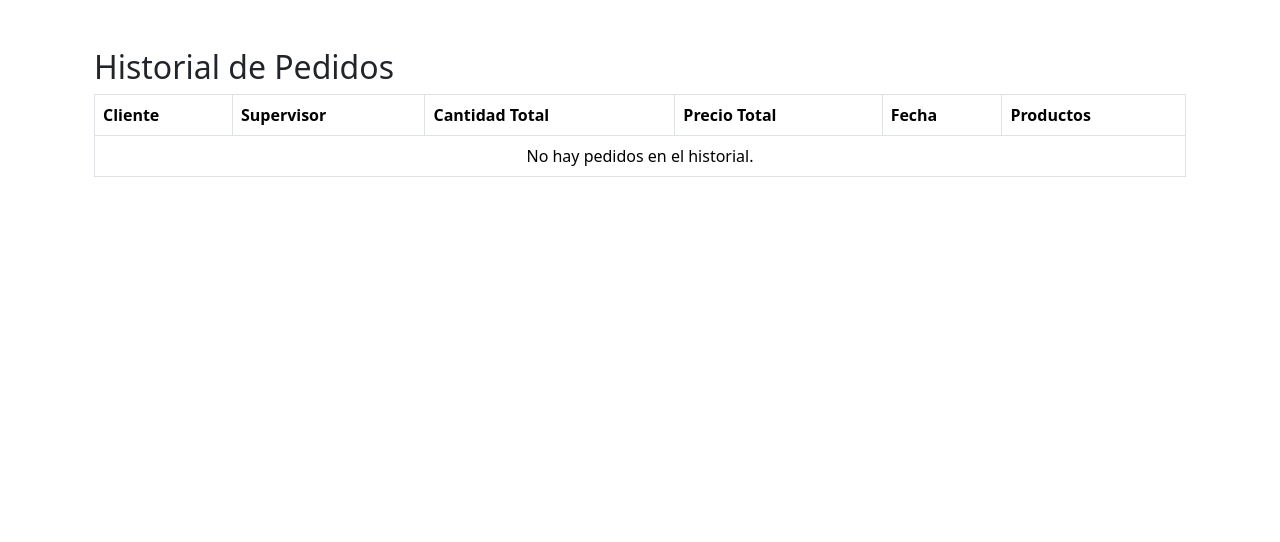
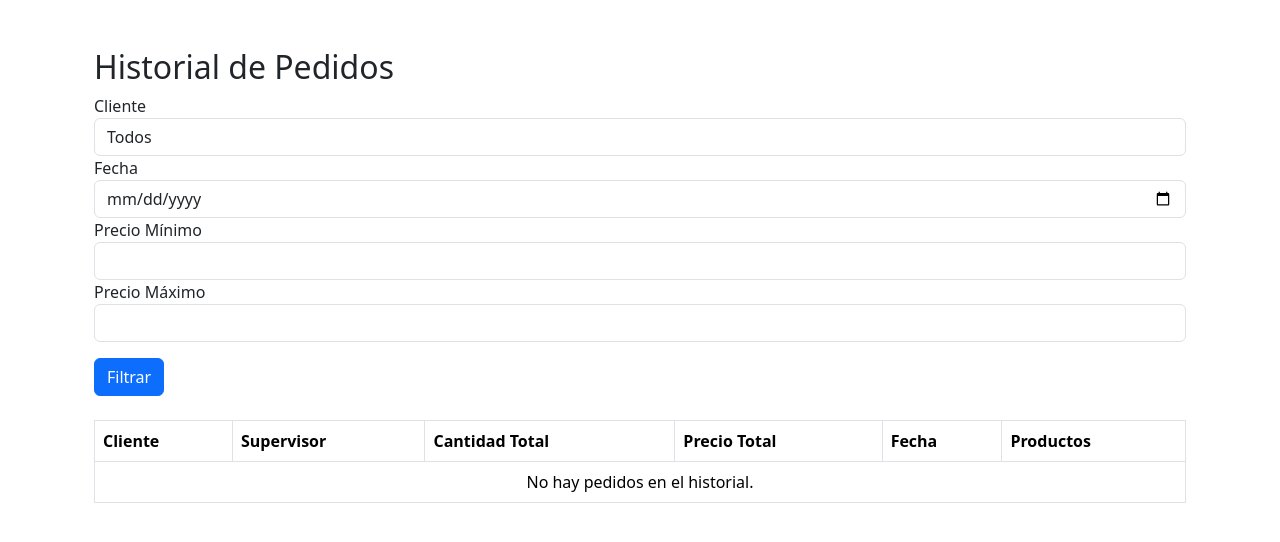
Before and after one commit to joanpedraza/software2_proyecto, a Django app: page /store_admin/order_history/ in a window 1280 px wide. Shown: the part 56-598 px from the top of the page. Run offline with Django 4.2, Linux system fonts and the light colour scheme; the visitor is signed in with stand-in values (Sample User, id 1); data that the repository does not hold is empty.

Commit message:
Filtro de pedidos

```diff
--- a/app/store_admin/views.py
+++ b/app/store_admin/views.py
@@ -2,7 +2,7 @@ from django.contrib.auth.decorators import user_passes_test
 from django.shortcuts import render, redirect
 from django.contrib.auth import logout
 from app.store_admin.models import Product, Provider
-from app.customers.models import Order
+from app.customers.models import Order,Customer
 
 def admin_required(function=None, login_url='/accounts/login/'):
     return user_passes_test(lambda u: u.is_superuser, login_url=login_url)(function)
@@ -39,7 +39,24 @@ def inventory(request):
 @admin_required
 def order_history(request):
     orders = Order.objects.prefetch_related('productorder_set__product','customer','supervisor').all()
-    return render(request, 'store_admin/orders.html', {'orders': orders})
+    customers = Customer.objects.prefetch_related('user').all()
+
+    customer_id = request.GET.get('customer')
+    date = request.GET.get('date')
+    min_price = request.GET.get('min_price')
+    max_price = request.GET.get('max_price')
+
+    if customer_id:
+        orders = orders.filter(customer_id=customer_id)
+    if date:
+        orders = orders.filter(date=date)
+    if min_price:
+        orders = orders.filter(total_price__gte=min_price)
+    if max_price:
+        orders = orders.filter(total_price__lte=max_price)
+
+
+    return render(request, 'store_admin/orders.html', {'orders': orders, 'customers': customers})
 
 def exitAdmin(request):
     logout(request)
--- a/app/templates/store_admin/orders.html
+++ b/app/templates/store_admin/orders.html
@@ -4,6 +4,36 @@
 
 <div class="container mt-5">
     <h2>Historial de Pedidos</h2>
+
+    <form method="get" class="mb-4">
+        <div class="form-group">
+            <label for="customer">Cliente</label>
+            <select name="customer" id="customer" class="form-control">
+                <option value="">Todos</option>
+                {% for customer in customers %}
+                    <option value="{{ customer.id }}">{{ customer.user.get_full_name }}</option>
+                {% endfor %}
+            </select>
+        </div>
+
+        <div class="form-group">
+            <label for="date">Fecha</label>
+            <input type="date" name="ate" id="date" class="form-control" value="{{ request.GET.date }}">
+        </div>
+
+        <div class="form-group">
+            <label for="min_price">Precio Mínimo</label>
+            <input type="number" step="0.01" name="min_price" id="min_price" class="form-control" value="{{ request.GET.min_price }}">
+        </div>
+
+        <div class="form-group">
+            <label for="max_price">Precio Máximo</label>
+            <input type="number" step="0.01" name="max_price" id="max_price" class="form-control" value="{{ request.GET.max_price }}">
+        </div>
+
+        <button type="submit" class="btn btn-primary mt-3">Filtrar</button>
+    </form>
+
     <table class="table table-bordered table-hover">
         <thead>
             <tr>
```
